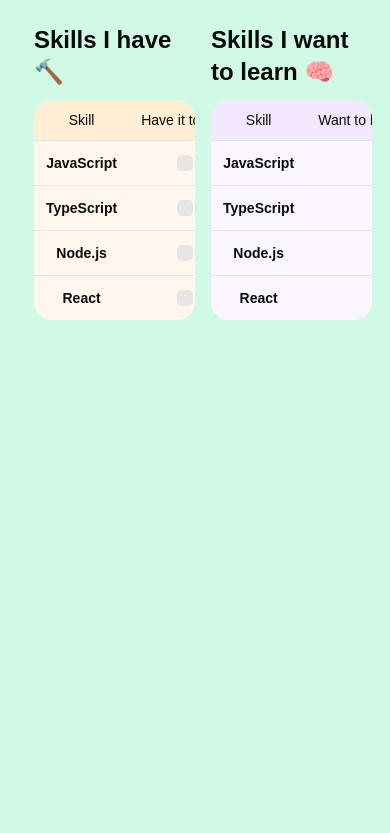
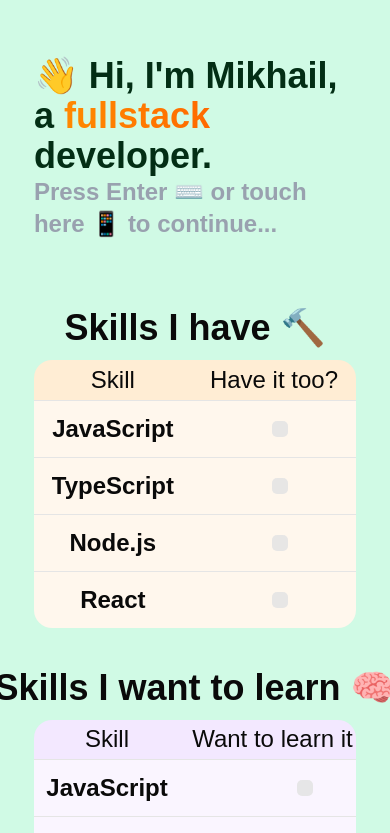
Before and after one commit to elmijail1/presentation-landing, a React (Vite) app in the folder frontend/: page / in a window 390 px wide. Shown: the top 833 px of the page. Built offline with nearby package versions, Linux system fonts and the light colour scheme.

Commit message:
feat(frontend): add mobile styles for the tables

```diff
--- a/frontend/src/App.tsx
+++ b/frontend/src/App.tsx
@@ -4,7 +4,7 @@
 function App() {
 	return (
 		<main className="flex flex-col w-full min-h-screen items-center bg-emerald-100 p-4">
-			{/* <Intro /> */}
+			<Intro />
 			<TablesSection />
 			{/* <Matcher /> */}
 		</main>
--- a/frontend/src/components/TableSkills.tsx
+++ b/frontend/src/components/TableSkills.tsx
@@ -49,10 +49,10 @@
 	}
 
 	return (
-		<div className="w-1/2 flex flex-col items-center">
-			<h2 className="text-2xl font-bold mb-3">{caption}</h2>
+		<div className="w-1/2 max-md:w-full flex flex-col items-center">
+			<h2 className="font-bold mb-3 text-nowrap">{caption}</h2>
 			<div className="max-w-150 mx-auto max-h-80 overflow-y-auto w-full rounded-2xl overflow-hidden">
-				<Table>
+				<Table className="text-2xl">
 					<TableHeader
 						className={`sticky top-0 z-10 ${determineColor(color, "header")}`}
 					>
--- a/frontend/src/components/TablesSection.tsx
+++ b/frontend/src/components/TablesSection.tsx
@@ -3,8 +3,8 @@
 
 export function TablesSection() {
 	return (
-		<div className="w-[90%] flex flex-col items-center text-4xl font-bold">
-			<div className="flex w-full mt-2 gap-4 justify-between">
+		<div className="w-[90%] text-4xl font-bold">
+			<div className="flex max-md:flex-col w-full mt-2 gap-4 max-md:gap-10 justify-between">
 				<TableSkills
 					caption="Skills I have 🔨"
 					skills={skillsMock}
```
